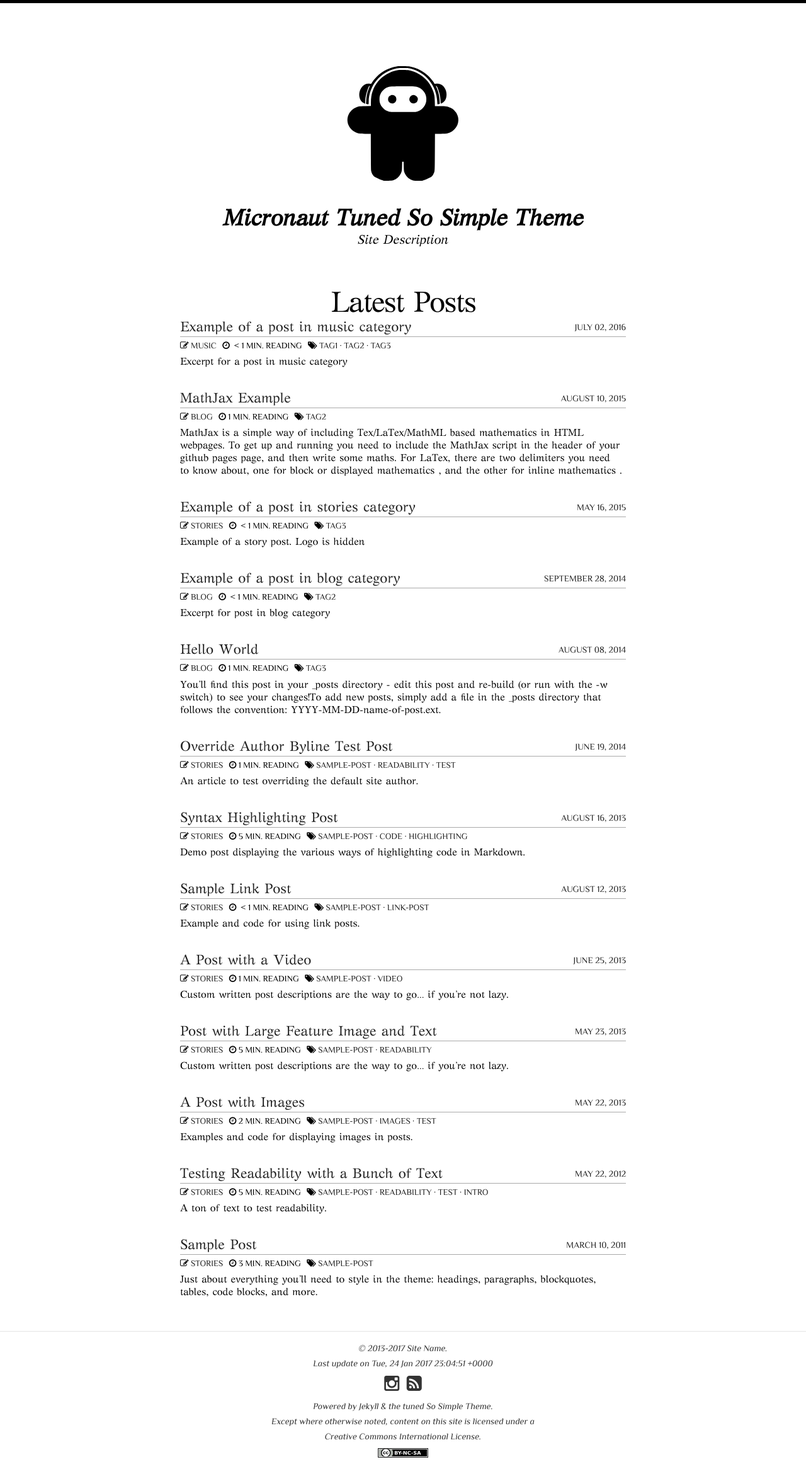
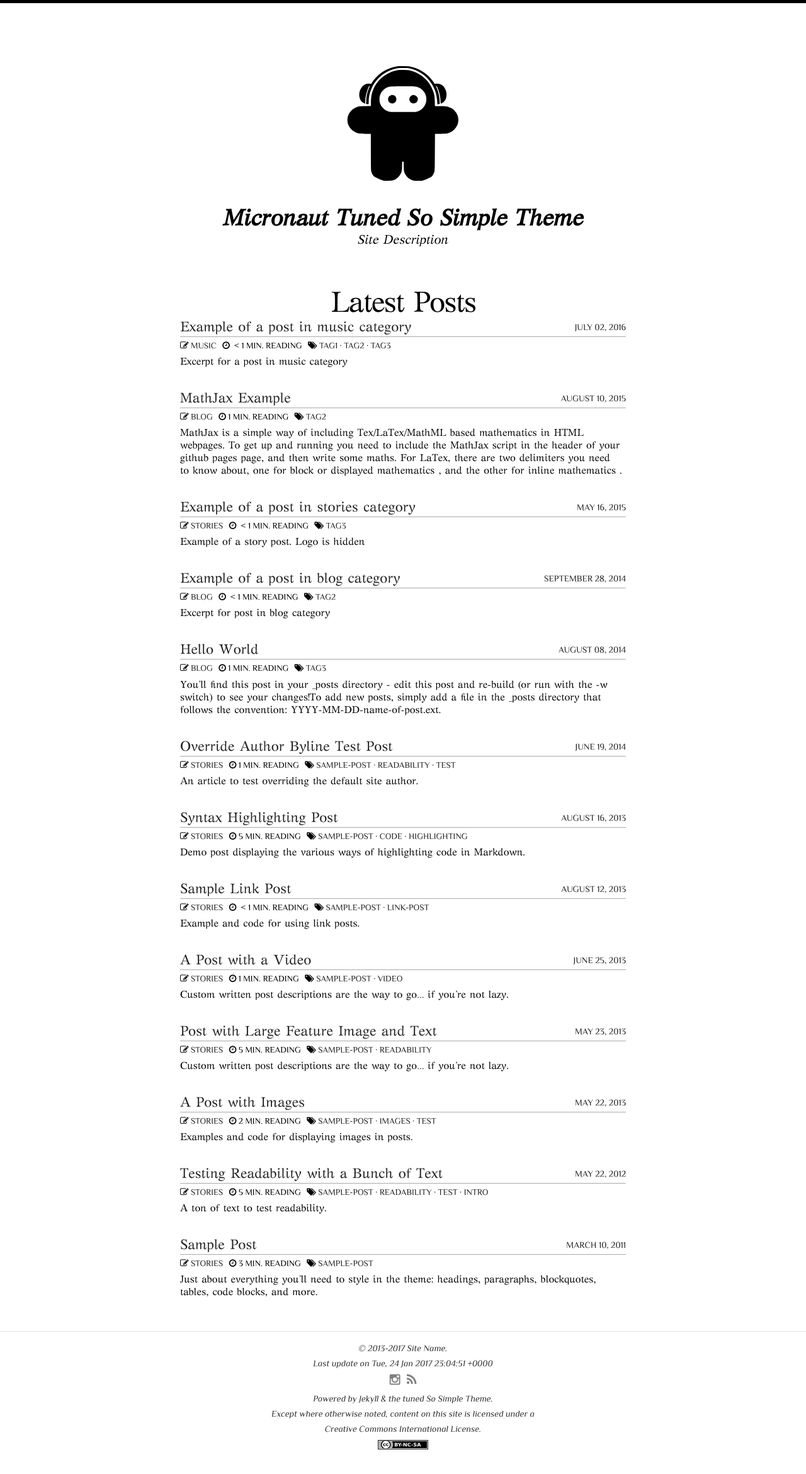
Before and after one commit to TheMicronaut/micronaut-theme, a Jekyll site: the page built from index.html, in a window 1280 px wide. Shown: the whole page at 63% size. Built offline with Jekyll 4.4.1, drawn with Linux system fonts in a browser that asks for light colours; nearby versions of some CDN libraries; the list of posts is cut into pages by our own code.

Commit message:
improve social-share buttons on footer + entrymeta

```diff
--- a/_includes/footer.html
+++ b/_includes/footer.html
@@ -2,20 +2,20 @@
 
 <span>&copy; 2013-{{ site.time | date: '%Y' }} {{ site.owner.name }}.<br/>Last update on {{ site.time | date_to_rfc822 }}</span>
 <div class="social-icons">
-	{% if site.owner.twitter %}<a href="https://twitter.com/{{ site.owner.twitter }}" title="{{ site.owner.name}} on Twitter" target="_blank"><i class="fa fa-twitter-square fa-2x"></i></a>{% endif %}
-	{% if site.owner.facebook %}<a href="https://facebook.com/{{ site.owner.facebook }}" title="{{ site.owner.name}} on Facebook" target="_blank"><i class="fa fa-facebook-square fa-2x"></i></a>{% endif %}
-	{% if site.owner.google.plus %}<a href="https://plus.google.com/+{{ site.owner.google.plus }}" title="{{ site.owner.name}} on Google+" target="_blank"><i class="fa fa-google-plus-square fa-2x"></i></a>{% endif %}
-	{% if site.owner.linkedin %}<a href="https://linkedin.com/in/{{ site.owner.linkedin }}" title="{{ site.owner.name}} on LinkedIn" target="_blank"><i class="fa fa-linkedin-square fa-2x"></i></a>{% endif %}
-	{% if site.owner.stackexchange %}<a href="{{ site.owner.stackexchange }}" title="{{ site.owner.name}} on StackExchange" target="_blank"><i class="fa fa-stack-exchange fa-2x"></i></a>{% endif %}
-	{% if site.owner.instagram %}<a href="https://instagram.com/{{ site.owner.instagram.user }}" title="{{ site.owner.name}} on Instagram" target="_blank"><i class="fa fa-instagram fa-2x"></i></a>{% endif %}
-	{% if site.owner.flickr %}<a href="https://www.flickr.com/photos/{{ site.owner.flickr }}" title="{{ site.owner.name}} on Flickr" target="_blank"><i class="fa fa-flickr fa-2x"></i></a>{% endif %}
-	{% if site.owner.github %}<a href="https://github.com/{{ site.owner.github }}" title="{{ site.owner.name}} on Github" target="_blank"><i class="fa fa-github-square fa-2x"></i></a>{% endif %}
-	{% if site.owner.tumblr %}<a href="http://{{ site.owner.tumblr }}.tumblr.com" title="{{ site.owner.name}} on Tumblr" target="_blank"><i class="fa fa-tumblr-square fa-2x"></i></a>{% endif %}
-    {% if site.owner.pinterest %}<a href="https://www.pinterest.com/{{ site.owner.pinterest }}/" title="{{ site.owner.name}} on Pinterest" target="_blank"><i class="fa fa-pinterest fa-2x"></i></a>{% endif %}
-	{% if site.owner.weibo %}<a href="https://www.weibo.com/u/{{ site.owner.weibo }}/" title="{{ site.owner.name}} on Weibo" target="_blank"><i class="fa fa-weibo fa-2x"></i></a>{% endif %}
-	{% if site.owner.lastfm %}<a href="https://www.last.fm/user/{{ site.owner.lastfm }}/" title="{{ site.owner.name}} on Last.fm" target="_blank"><i class="fa fa-lastfm fa-2x"></i></a>{% endif %}
-	{% if site.owner.soundcloud %}<a href="https://www.soundcloud.com/{{ site.owner.soundcloud }}/" title="{{ site.owner.name}} on Soundcloud" target="_blank"><i class="fa fa-soundcloud fa-2x"></i></a>{% endif %}
-	{% if site.owner.mixcloud %}<a href="https://www.mixcloud.com/{{ site.owner.mixcloud }}/" title="{{ site.owner.name}} on Mixcloud" target="_blank"><i class="fa fa-mixcloud fa-2x"></i></a>{% endif %}
-  <a href="{{ site.url }}/feed.xml" title="Atom/RSS feed"><i class="fa fa-rss-square fa-2x"></i></a>
+    {% if site.owner.twitter %}<a class="social-share" href="https://twitter.com/{{ site.owner.twitter }}" title="{{ site.owner.name}} on Twitter" target="_blank"><i class="fa fa-twitter fa-2x"></i></a>{% endif %}
+    {% if site.owner.facebook %}<a class="social-share" href="https://facebook.com/{{ site.owner.facebook }}" title="{{ site.owner.name}} on Facebook" target="_blank"><i class="fa fa-facebook fa-2x"></i></a>{% endif %}
+    {% if site.owner.google.plus %}<a class="social-share" href="https://plus.google.com/+{{ site.owner.google.plus }}" title="{{ site.owner.name}} on Google+" target="_blank"><i class="fa fa-google-plus fa-2x"></i></a>{% endif %}
+    {% if site.owner.linkedin %}<a class="social-share" href="https://linkedin.com/in/{{ site.owner.linkedin }}" title="{{ site.owner.name}} on LinkedIn" target="_blank"><i class="fa fa-linkedin fa-2x"></i></a>{% endif %}
+    {% if site.owner.stackexchange %}<a class="social-share" href="{{ site.owner.stackexchange }}" title="{{ site.owner.name}} on StackExchange" target="_blank"><i class="fa fa-stack-exchange fa-2x"></i></a>{% endif %}
+    {% if site.owner.instagram %}<a class="social-share" href="https://instagram.com/{{ site.owner.instagram.user }}" title="{{ site.owner.name}} on Instagram" target="_blank"><i class="fa fa-instagram fa-2x"></i></a>{% endif %}
+    {% if site.owner.flickr %}<a class="social-share" href="https://www.flickr.com/photos/{{ site.owner.flickr }}" title="{{ site.owner.name}} on Flickr" target="_blank"><i class="fa fa-flickr fa-2x"></i></a>{% endif %}
+    {% if site.owner.github %}<a class="social-share" href="https://github.com/{{ site.owner.github }}" title="{{ site.owner.name}} on Github" target="_blank"><i class="fa fa-github fa-2x"></i></a>{% endif %}
+    {% if site.owner.tumblr %}<a class="social-share" href="http://{{ site.owner.tumblr }}.tumblr.com" title="{{ site.owner.name}} on Tumblr" target="_blank"><i class="fa fa-tumblr fa-2x"></i></a>{% endif %}
+    {% if site.owner.pinterest %}<a class="social-share" href="https://www.pinterest.com/{{ site.owner.pinterest }}/" title="{{ site.owner.name}} on Pinterest" target="_blank"><i class="fa fa-pinterest fa-2x"></i></a>{% endif %}
+    {% if site.owner.weibo %}<a class="social-share" href="https://www.weibo.com/u/{{ site.owner.weibo }}/" title="{{ site.owner.name}} on Weibo" target="_blank"><i class="fa fa-weibo fa-2x"></i></a>{% endif %}
+    {% if site.owner.lastfm %}<a class="social-share" href="https://www.last.fm/user/{{ site.owner.lastfm }}/" title="{{ site.owner.name}} on Last.fm" target="_blank"><i class="fa fa-lastfm fa-2x"></i></a>{% endif %}
+    {% if site.owner.soundcloud %}<a class="social-share" href="https://www.soundcloud.com/{{ site.owner.soundcloud }}/" title="{{ site.owner.name}} on Soundcloud" target="_blank"><i class="fa fa-soundcloud fa-2x"></i></a>{% endif %}
+    {% if site.owner.mixcloud %}<a class="social-share" href="https://www.mixcloud.com/{{ site.owner.mixcloud }}/" title="{{ site.owner.name}} on Mixcloud" target="_blank"><i class="fa fa-mixcloud fa-2x"></i></a>{% endif %}
+  <a class="social-share" href="{{ site.url }}/feed.xml" title="Atom/RSS feed"><i class="fa fa-rss fa-2x"></i></a>
 </div><!-- /.social-icons -->
 <span>Powered by <a href="http://jekyllrb.com" rel="nofollow">Jekyll</a> &amp; the <a href="https://github.com/TheMicronaut/micronaut-theme" rel="nofollow">tuned So Simple Theme</a>.<br/>Except where otherwise noted, content on this site is licensed under a<br/><a rel="license" href="http://creativecommons.org/licenses/by-nc-sa/4.0/">Creative Commons International License.</a><br/><a rel="license" href="http://creativecommons.org/licenses/by-nc-sa/4.0/"><img alt="Creative Commons License" style="border-width:0" src="/images/licensebuttons-by-nc-sa.svg" /></a></span>
--- a/_includes/social-share.html
+++ b/_includes/social-share.html
@@ -1,4 +1,4 @@
-<span class="no-print" style="float: right; padding-right: 0px">
+<span class="no-print" style="float: right; padding-right: 0px; margin-right: 0px;">
 	<span><a class="social-share" href="https://www.facebook.com/sharer/sharer.php?u={{ page.url | replace:'index.html','' | prepend: site.url }}" title="Share on Facebook" onclick="window.open(this.href, 'facebook-share','width=580,height=296');return false;"><i class="fa fa-facebook" aria-hidden="true"></i></a></span>
 	<span style="padding-left: 5px;"><a class="social-share" href="https://twitter.com/intent/tweet?hashtags={{ page.tags | join: ',' | remove: ' ' }}&amp;text={{ page.title | escape | replace:' ','%20' }}&amp;url={{ page.url | replace:'index.html','' | prepend: site.url }}&amp;via={{ site.owner.twitter }}" title="Share on Twitter" onclick="window.open(this.href, 'twitter-share', 'width=550,height=235');return false;"><i class="fa fa-twitter" aria-hidden="true"></i></a></span>
 	<span style="padding-left: 5px;"><a class="social-share" href="https://plus.google.com/share?url={{ page.url | replace:'index.html','' | prepend: site.url }}" title="Share on Google+" onclick="window.open(this.href, 'google-plus-share', 'width=490,height=530');return false;"><i class="fa fa-google-plus" aria-hidden="true"></i></a></span>
--- a/_sass/_extras.scss
+++ b/_sass/_extras.scss
@@ -164,7 +164,11 @@
         (tumblr, $tumblr-color),
         (twitter, $twitter-color),
         (vimeo, $vimeo-color),
-		(youtube, $youtube-color);
+        (youtube, $youtube-color),
+        (mixcloud, $mixcloud-color),
+        (github, $github-color),
+        (soundcloud, $soundcloud-color),
+        (lastfm, $lastfm-color);
     outline: none !important;
 	color: $link-color;
 	&:hover {
--- a/_sass/_footer.scss
+++ b/_sass/_footer.scss
@@ -25,7 +25,9 @@
 
 .social-icons {
   margin: 0.5em;
+  font-size: 0.7em;
   a {
+    color: #808080 !important;
     padding: 4px 4px;
     &:hover {
       color: $black;
--- a/_sass/_variables.scss
+++ b/_sass/_variables.scss
@@ -47,14 +47,18 @@
 $flickr-color             : #ff0084;
 $foursquare-color         : #0cbadf;
 $google-plus-color        : #dd4b39;
-$instagram-color          : #4e433c;
-$linkedin-color           : #4875b4;
+$instagram-color          : #bc2a8d;
+$linkedin-color           : #0077b5;
 $pinterest-color          : #cb2027;
 $rss-color                : #fa9b39;
-$tumblr-color             : #2c4762;
-$twitter-color            : #55acee;
+$tumblr-color             : #35465c;
+$twitter-color            : #00aced;
 $vimeo-color              : #1ab7ea;
-$youtube-color            : #ff3333;
+$youtube-color            : #bb0000;
+$mixcloud-color           : #273a4b;
+$soundcloud-color         : #ff3a00;
+$lastfm-color             : #c3000c;
+$github-color             : #000000;
 
 // MEDIA QUERIES ==============================================
 $micro                    : "only screen and (min-width: 30em)";
```
Lines whose indentation alone changed are shown as unchanged.
